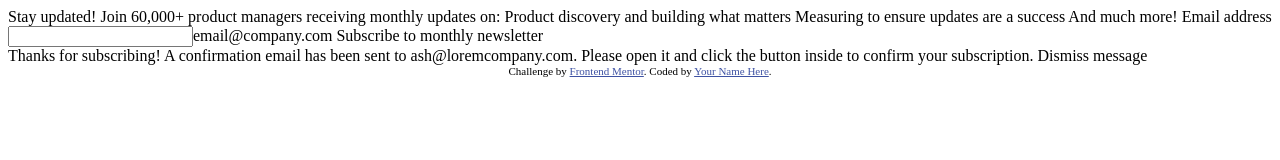
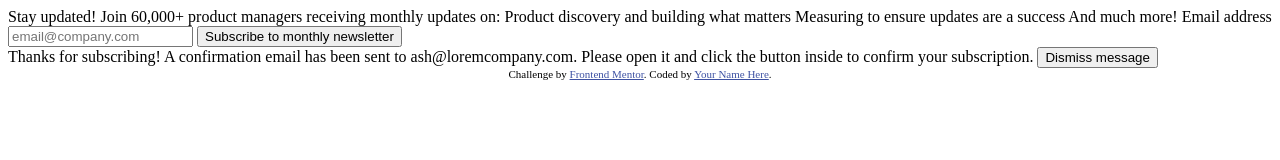
Before and after one commit to TheTBO/newsletter, a plain HTML site: page index.html in a window 1280 px wide. Drawn offline with Linux system fonts and the light colour scheme.

Commit message:
Add basic HTML elements

```diff
--- a/index.html
+++ b/index.html
@@ -32,8 +32,8 @@
     Stay updated! Join 60,000+ product managers receiving monthly updates on:
     Product discovery and building what matters Measuring to ensure updates
     are a success And much more!
-    <label for="email">Email address</label> <input type="email" id='email'>email@company.com</input> Subscribe to
-    monthly newsletter
+    <label for="email">Email address</label> <input type="email" id='email' placeholder='email@company.com'></input>
+    <button>Subscribe to monthly newsletter</button>
 
     <!-- Sign-up form end -->
   </form>
@@ -41,7 +41,7 @@
 
   <div id='success-msg'>Thanks for subscribing! A confirmation email has been sent to
     <span id='success-msg-email'>ash@loremcompany.com</span>. Please open it and click the button inside to confirm
-    your subscription. Dismiss message
+    your subscription. <button>Dismiss message</button>
   </div>
 
   <!-- Success message end -->
```
